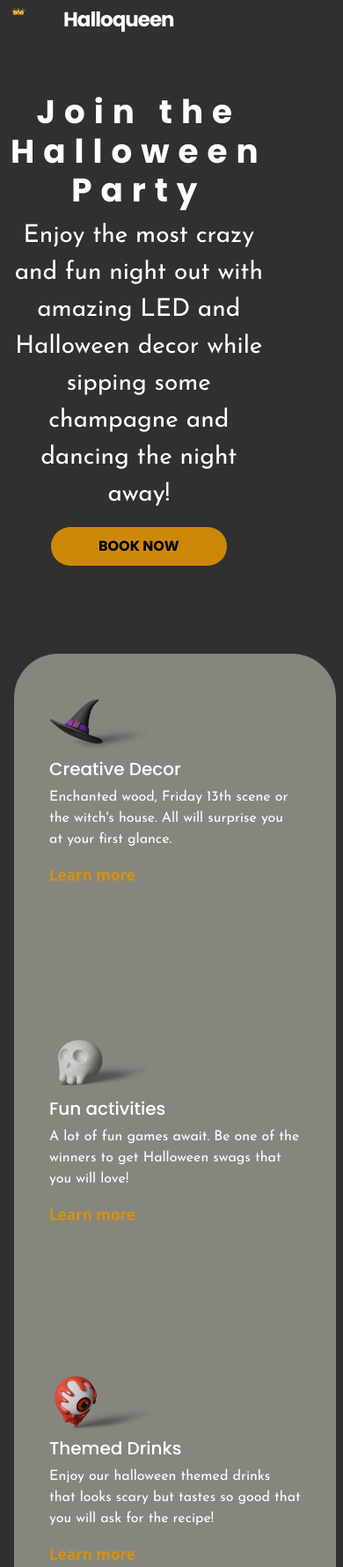
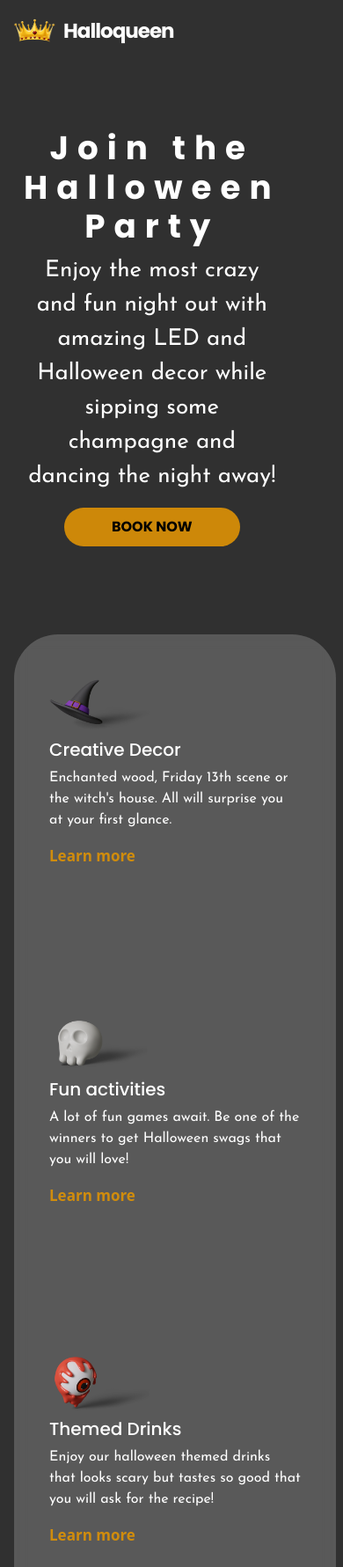
Before and after one commit to nmasi322/Halloween, a plain HTML site: page index.html in a window 390 px wide. Shown: the top 1781 px of the page at 88% size. Drawn offline with nearby package versions, Linux system fonts and the light colour scheme.

Commit message:
Happy Halloweengit add index.html style.css

```diff
--- a/index.html
+++ b/index.html
@@ -27,7 +27,7 @@
         <!-- hero section -->
 
         <div class="row row1">
-            <div class="col col1">
+            <div class="col col1" id="hero-column">
                 <h2 class="display-3">Join the Halloween Party</h2>
                 <p>Enjoy the most crazy and fun night out with amazing LED and Halloween decor while sipping some champagne and dancing the night away!</p>
                 <button>BOOK NOW</button>
--- a/style.css
+++ b/style.css
@@ -43,24 +43,23 @@ svg{
     width: 140%;
     position: relative;
     left: 170px;
-    /* float: right; */
 }
 .ima{
     left: 20px;
     position: relative;
-    top: -540px;
+    top: -430px;
     width: 210%;
 }
 .ima1{
     position: relative;
-    left: 380px;
-    top: -1070px;
+    left: 350px;
+    top: -900px;
     width: 100%;
 }
 .ima2{
     left: 414px;
     position: relative;
-    top: -1050px;
+    top: -900px;
     width: 100%;
     transform: rotate(40deg)
 }
@@ -224,19 +223,31 @@ button{
 }
 
 @media(max-width: 425px){
+    nav h2{
+        position: relative;
+        top: -28px;
+    }
+    nav img{
+        width: 15%;
+        margin-top: 10px;
+    }
     svg{
         display: none;
     }
-    .row1 .col1{
+    .row {
+        width: 400px;
+    }
+    #hero-column{
         text-align: center;
-        width: 100%;
+        max-width: 100%;
+        margin-left: 15px;
     }
     .col1 h2{
         font-weight: 700;
         width: 100%;
     }
     .col1 p{
-        font-size: 28px;
+        font-size: 26px;
     }
     .ima{
         display: none;
@@ -249,7 +260,7 @@ button{
     }
     .column1{
         width: 100%;
-        margin: 0 0 10px 0;
+        margin: 0 0 5px 0;
         padding: 10px;
     }
     .row2{
@@ -262,10 +273,7 @@ button{
         height: 200vh;
     }
     .blur{
-        background: rgb(134, 134, 127);
-        backdrop-filter: blur(8px);
         max-height: 190vh;
-        width: 100%;
         margin-left: 4px;
     }
 }
```
